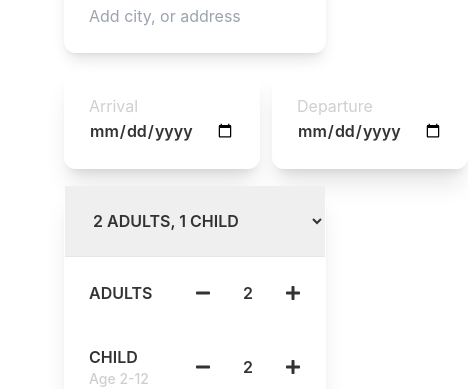
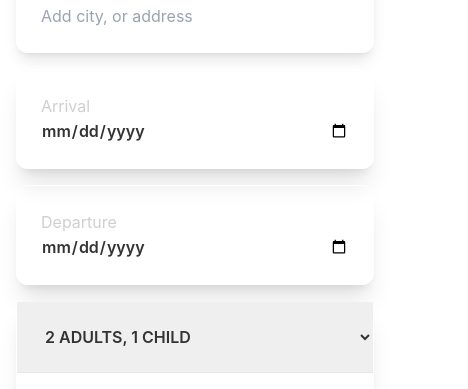
Before and after one commit to CodeWithShamim/air-cnc, a React (Create React App) app: page / in a window 390 px wide. Shown: the part 160-549 px from the top of the page, 468 px wide, since content can reach past the window. Built offline with nearby package versions, Linux system fonts and the light colour scheme; no server answers.

Commit message:
Search section updated

```diff
--- a/src/pages/Home/Home.js
+++ b/src/pages/Home/Home.js
@@ -4,13 +4,13 @@ import SearchBox from "./SearchBox";
 
 const Home = () => {
   return (
-    <divs className="flex flex-col lg:flex-row px-16 my-12">
+    <divs className="flex flex-col lg:flex-row px-4 md:px-16 my-12">
       {/* <h1 className="text-lg font-bold">Where do you want to go?</h1> */}
       {/* search section  */}
       <div className="basis-3/12">
         <SearchBox />
       </div>
-      <div className="basis-9/12 mt-6 md:mt-0">
+      <div className="basis-9/12 mt-8 lg:mt-0">
         <Experiences />
       </div>
     </divs>
--- a/src/pages/Home/SearchBox.js
+++ b/src/pages/Home/SearchBox.js
@@ -19,9 +19,9 @@ const SearchBox = () => {
       </div>
 
       {/* ---------date-------- */}
-      <div className="mt-4 flex justify-between">
+      <div className="mt-4 flex flex-col md:flex-row justify-between">
         {/* arrival */}
-        <div className="flex basis-2/4 mr-3 flex-col text-left shadow-xl p-6 rounded-xl border border-base-100">
+        <div className="flex basis-2/4 md:mr-3 flex-col text-left shadow-xl p-6 rounded-xl border border-base-100">
           <label className="text-base-300" htmlFor="arrival">
             Arrival
           </label>
@@ -33,7 +33,7 @@ const SearchBox = () => {
           />
         </div>
         {/* departure */}
-        <div className="flex basis-2/4 flex-col text-left shadow-xl p-6 rounded-xl border border-base-100">
+        <div className="flex basis-2/4 mt-4 md:mt-0 flex-col text-left shadow-xl p-6 rounded-xl border border-base-100">
           <label className="text-base-300" htmlFor="departure">
             Departure
           </label>
```
